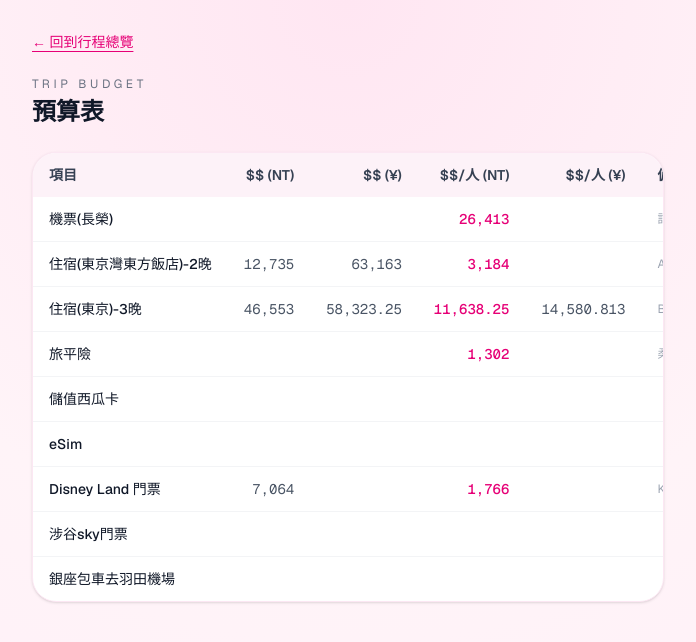
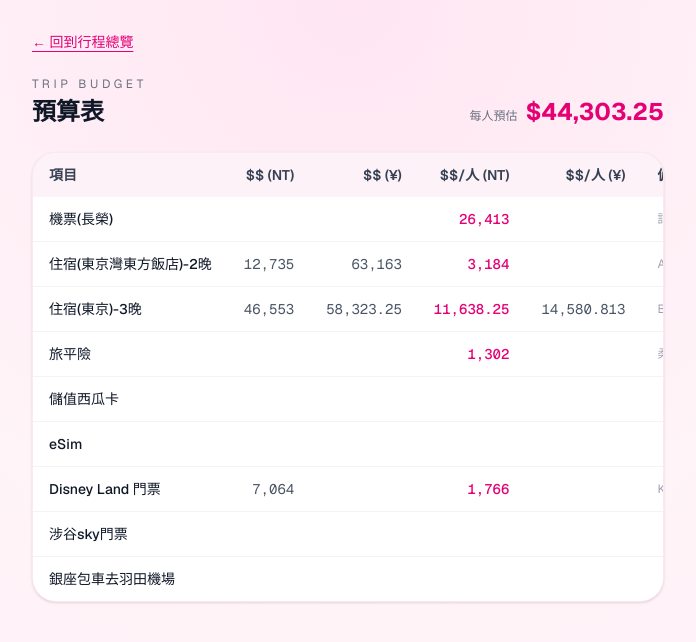
Before and after one commit to Tiffany0322/cny-trip, a Next.js app: page /budget in a window 1280 px wide. Shown: the top 642 px of the page, without its empty margins (292-988 px from the left). Built offline with nearby package versions, Linux system fonts and the light colour scheme.

Commit message:
Add total budget per person calculation

```diff
--- a/app/budget/page.tsx
+++ b/app/budget/page.tsx
@@ -4,6 +4,10 @@ import Link from "next/link";
 import { budgetItems } from "@/lib/budget";
 
 export default function BudgetPage() {
+    const totalPerPersonNT = budgetItems.reduce((acc, item) => {
+        return acc + (item.costPerPersonNT || 0);
+    }, 0);
+
     return (
         <main className="min-h-dvh bg-transparent">
             <div className="mx-auto flex max-w-2xl flex-col gap-6 px-5 pb-20 pt-8">
@@ -18,9 +22,17 @@ export default function BudgetPage() {
                     <p className="text-xs uppercase tracking-[0.3em] text-gray-500">
                         TRIP BUDGET
                     </p>
-                    <h1 className="mt-1 text-2xl font-semibold text-gray-900">
-                        預算表
-                    </h1>
+                    <div className="mt-1 flex items-baseline justify-between gap-4">
+                        <h1 className="text-2xl font-semibold text-gray-900">
+                            預算表
+                        </h1>
+                        <div className="text-right">
+                            <span className="text-xs text-gray-500 mr-2">每人預估</span>
+                            <span className="text-2xl font-bold text-pink-600">
+                                ${totalPerPersonNT.toLocaleString()}
+                            </span>
+                        </div>
+                    </div>
                 </header>
 
                 {/* Mobile View: Cards */}
```
